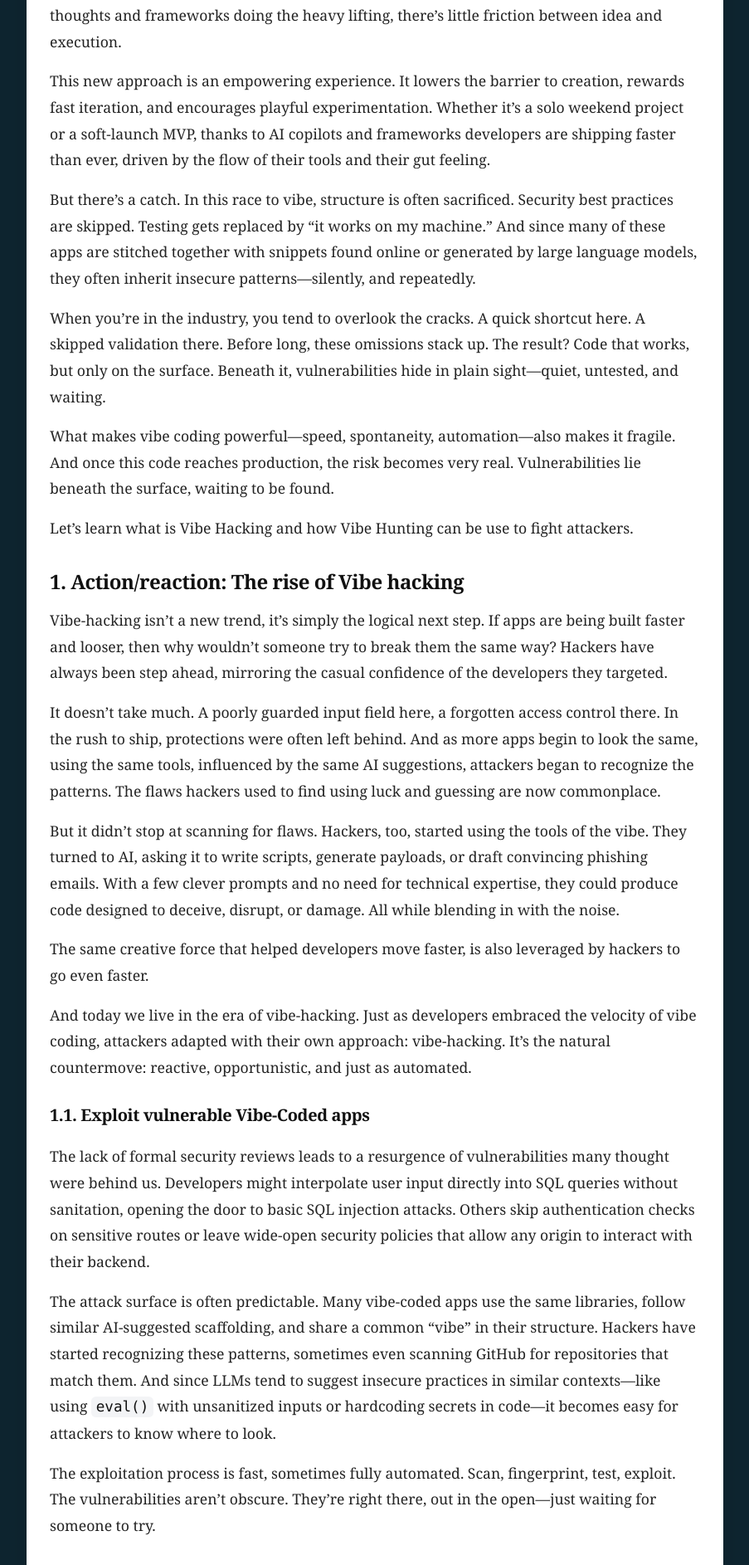
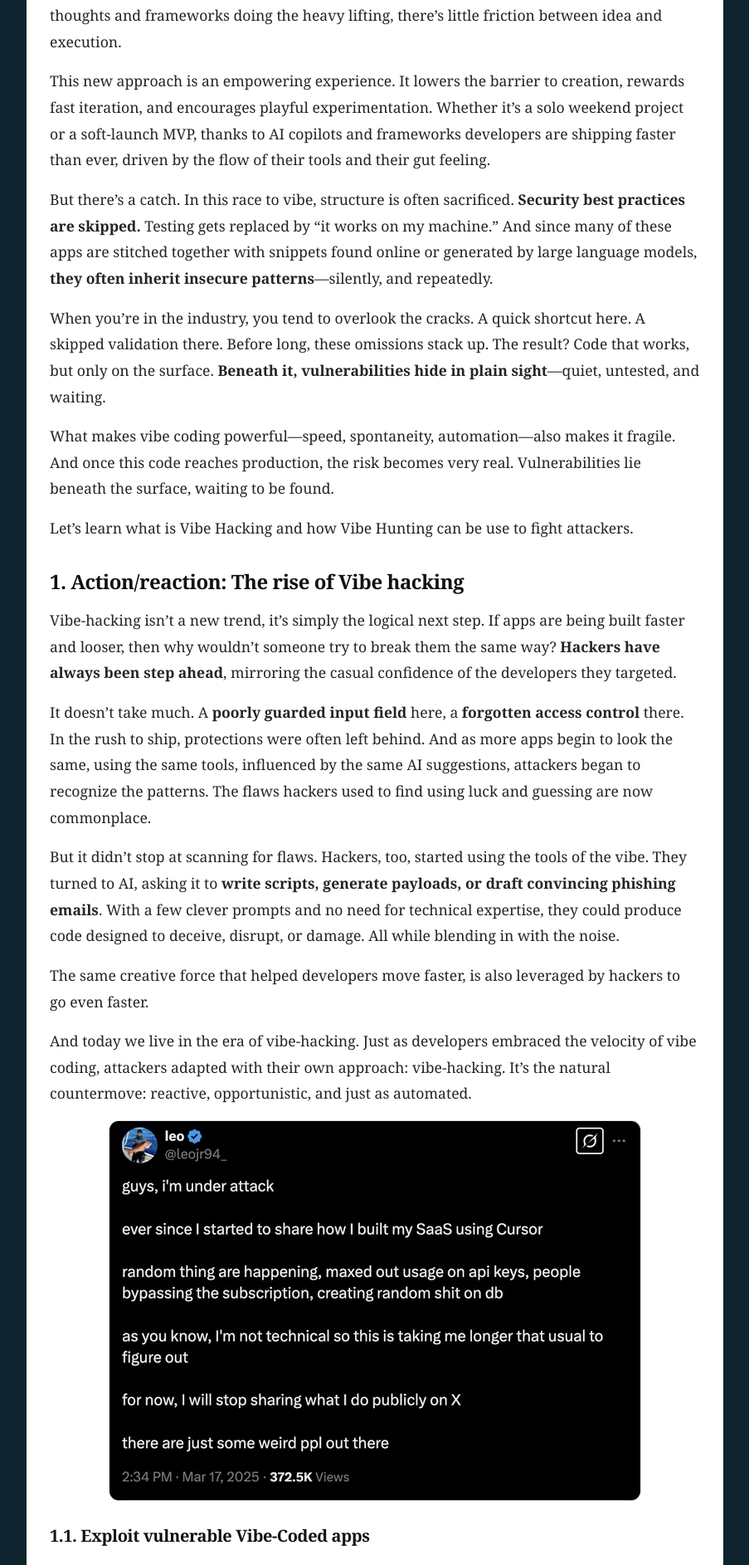
Before and after one commit to nybble-security/nybble-security.github.io, a Jekyll site: the page built from _posts/2025-06-23-vibe-hunting-fighting-fire-with-fire-in-the-age-of-ai-development.md, in a window 1280 px wide. Shown: the part 828-2714 px from the top of the page at 83% size, without its empty margins (188-1091 px from the left). Built offline with Jekyll 4.4.1, drawn with Linux system fonts in a browser that asks for light colours; nearby versions of some CDN libraries; some of the changed text lies outside the part shown.

Commit message:
correction 1er blog

```diff
--- a/_posts/2025-06-23-vibe-hunting-fighting-fire-with-fire-in-the-age-of-ai-development.md
+++ b/_posts/2025-06-23-vibe-hunting-fighting-fire-with-fire-in-the-age-of-ai-development.md
@@ -11,9 +11,9 @@ It started with a new rhythm in development. Vibe coding quickly became the norm
 
 This new approach is an empowering experience. It lowers the barrier to creation, rewards fast iteration, and encourages playful experimentation. Whether it’s a solo weekend project or a soft-launch MVP, thanks to AI copilots and frameworks developers are shipping faster than ever, driven by the flow of their tools and their gut feeling.
 
-But there’s a catch. In this race to vibe, structure is often sacrificed. Security best practices are skipped. Testing gets replaced by “it works on my machine.” And since many of these apps are stitched together with snippets found online or generated by large language models, they often inherit insecure patterns—silently, and repeatedly.
+But there’s a catch. In this race to vibe, structure is often sacrificed. **Security best practices are skipped.** Testing gets replaced by “it works on my machine.” And since many of these apps are stitched together with snippets found online or generated by large language models, **they often inherit insecure patterns**—silently, and repeatedly.
 
-When you’re in the industry, you tend to overlook the cracks. A quick shortcut here. A skipped validation there. Before long, these omissions stack up. The result? Code that works, but only on the surface. Beneath it, vulnerabilities hide in plain sight—quiet, untested, and waiting.
+When you’re in the industry, you tend to overlook the cracks. A quick shortcut here. A skipped validation there. Before long, these omissions stack up. The result? Code that works, but only on the surface. **Beneath it, vulnerabilities hide in plain sight**—quiet, untested, and waiting.
 
 What makes vibe coding powerful—speed, spontaneity, automation—also makes it fragile. And once this code reaches production, the risk becomes very real. Vulnerabilities lie beneath the surface, waiting to be found.
 
@@ -21,83 +21,85 @@ Let’s learn what is Vibe Hacking and how Vibe Hunting can be use to fight atta
 
 ## 1. Action/reaction: The rise of Vibe hacking
 
-Vibe-hacking isn’t a new trend, it’s simply the logical next step. If apps are being built faster and looser, then why wouldn’t someone try to break them the same way? Hackers have always been step ahead, mirroring the casual confidence of the developers they targeted.
+Vibe-hacking isn’t a new trend, it’s simply the logical next step. If apps are being built faster and looser, then why wouldn’t someone try to break them the same way? **Hackers have always been step ahead**, mirroring the casual confidence of the developers they targeted.
 
-It doesn’t take much. A poorly guarded input field here, a forgotten access control there. In the rush to ship, protections were often left behind. And as more apps begin to look the same, using the same tools, influenced by the same AI suggestions, attackers began to recognize the patterns. The flaws hackers used to find using luck and guessing are now commonplace.
+It doesn’t take much. A **poorly guarded input field** here, a **forgotten access control** there. In the rush to ship, protections were often left behind. And as more apps begin to look the same, using the same tools, influenced by the same AI suggestions, attackers began to recognize the patterns. The flaws hackers used to find using luck and guessing are now commonplace.
 
-But it didn’t stop at scanning for flaws. Hackers, too, started using the tools of the vibe. They turned to AI, asking it to write scripts, generate payloads, or draft convincing phishing emails. With a few clever prompts and no need for technical expertise, they could produce code designed to deceive, disrupt, or damage. All while blending in with the noise.
+But it didn’t stop at scanning for flaws. Hackers, too, started using the tools of the vibe. They turned to AI, asking it to **write scripts, generate payloads, or draft convincing phishing emails**. With a few clever prompts and no need for technical expertise, they could produce code designed to deceive, disrupt, or damage. All while blending in with the noise.
 
 The same creative force that helped developers move faster, is also leveraged by hackers to go even faster.
 
 And today we live in the era of vibe-hacking. Just as developers embraced the velocity of vibe coding, attackers adapted with their own approach: vibe-hacking. It’s the natural countermove: reactive, opportunistic, and just as automated.
 
+![In the era of vibe coding — fundamentals are still important](/assets/img/blog/2025-06-23-vibe-hunting-fighting-fire-with-fire-in-the-age-of-ai-development/in-the-era-of-vibe-coding-fundamentals-are-still-important-v0-acp1k9csabpe1.webp)
+
 ### 1.1. Exploit vulnerable Vibe-Coded apps
 
 The lack of formal security reviews leads to a resurgence of vulnerabilities many thought were behind us. Developers might interpolate user input directly into SQL queries without sanitation, opening the door to basic SQL injection attacks. Others skip authentication checks on sensitive routes or leave wide-open security policies that allow any origin to interact with their backend.
 
-The attack surface is often predictable. Many vibe-coded apps use the same libraries, follow similar AI-suggested scaffolding, and share a common “vibe” in their structure. Hackers have started recognizing these patterns, sometimes even scanning GitHub for repositories that match them. And since LLMs tend to suggest insecure practices in similar contexts—like using `eval()` with unsanitized inputs or hardcoding secrets in code—it becomes easy for attackers to know where to look.
+The **attack surface is often predictable**. Many vibe-coded apps use the same libraries, follow similar AI-suggested scaffolding, and share a common “vibe” in their structure. Hackers have started recognizing these patterns, sometimes even scanning GitHub for repositories that match them. And since LLMs tend to suggest insecure practices in similar contexts—like using `eval()` with unsanitized inputs or hardcoding secrets in code—it becomes easy for attackers to know where to look.
 
-The exploitation process is fast, sometimes fully automated. Scan, fingerprint, test, exploit. The vulnerabilities aren’t obscure. They’re right there, out in the open—just waiting for someone to try.
+The **exploitation process is fast, sometimes fully automated**. Scan, fingerprint, test, exploit. The vulnerabilities aren’t obscure. They’re right there, out in the open—just waiting for someone to try.
 
 ### 1.2. Generate Malicious Code
 
-The tools that help developers move quickly can also be turned around. Large language models, when prompted creatively (« I swear it’s for a CTF! ») or jailbroken can produce offensive code just as easily as functional prototypes. Attackers often disguise their intent behind “educational” prompts, and get back scripts that launch reverse shells, bypass firewalls, or scan networks.
+The tools that help developers move quickly can also be turned around. Large language models, when **prompted creatively** (« I swear it’s for a CTF! ») or jailbroken **can produce offensive code** just as easily as functional prototypes. Attackers often disguise their intent behind “educational” prompts, and get back scripts that launch reverse shells, bypass firewalls, or scan networks.
 
-Beyond code, LLMs are also being used to scale phishing campaigns. With a single prompt, an attacker can generate dozens of convincing emails, complete with fake login pages, spoofed branding, and psychologically tuned language. They can craft worms, malicious macros, even fake browser extensions, without needing prior expertise. It’s no longer about writing code from scratch—it’s about asking the right questions.
+Beyond code, LLMs are also being used to **scale phishing campaigns**. With a single prompt, an attacker can generate dozens of convincing emails, complete with fake login pages, spoofed branding, and psychologically tuned language. They can craft worms, malicious macros, even fake browser extensions, without needing prior expertise. It’s no longer about writing code from scratch—it’s about asking the right questions.
 
-This doesn’t require deep technical knowledge. It requires time, creativity, and access to tools that are increasingly accessible to anyone. This could lead to an increase in the number of exploitation attempts, which may not be very well targeted or well prepared, but in the mass some will get through and potentially do a lot of damage
+This doesn’t require deep technical knowledge. It requires time, creativity, and access to tools that are increasingly accessible to anyone. This could **lead to an increase in the number of exploitation attempts**, which may not be very well targeted or well prepared, but in the mass some will get through and potentially do a lot of damage
 
 ## 2. The hunter's dawn: Vibe hunting
 
-As usual, the cyberdefense part is a bit late, but Vibe hunting should already exists and be a thing.
+As usual, the cyberdefense part is a bit late, but **Vibe hunting** should already exists and be a thing.
 
-Defense teams such as SOCs, CSIRTs and CERTs need to adopt these new tools and methods as quickly as attackers. These technologies help them to respond to these new threats, and above all represent a real opportunity to make threat hunting campaigns more accessible, faster and smarter.
+Defense teams such as SOCs, CSIRTs and CERTs need to adopt these new tools and methods as quickly as attackers. These technologies help them to respond to these new threats, and above all represent a real opportunity to make **threat hunting campaigns more accessible, faster and smarter**.
 
 This must be an essential pillar in the next wave of security operations.
 
 ### 2.1. Tool agnostic hunting
 
-The security stack has never been so fragmented. One team uses Splunk, another relies on Elastic. Some swear by SentinelOne or Microsoft Defender, while others lean into Sekoia or any number of EDR and XDR platforms. Each tool comes with its own syntax, its own language, its own way of asking questions.
+The **security stack has never been so fragmented**. One team uses Splunk, another relies on Elastic. Some swear by SentinelOne or Microsoft Defender, while others lean into Sekoia or any number of EDR and XDR platforms. Each tool comes with its own syntax, its own language, its own way of asking questions.
 
 Hunter doesn’t have time for that.
 
 In this new landscape, defenders shouldn’t be required to memorize every DSL (Domain Specific Language) just to track suspicious behavior. Whether the data sits in a SIEM, flows through a Datalake, or gets piped into an XDR, the analyst’s intent should be enough.
 
-This is where LLMs can play a new role. The hunter speaks in natural language: “Show me unusual file executions after login from this host.” The LLM takes that prompt, understands the underlying tool, and generates the correct query—KQL for Microsoft, SPL for Splunk, EQL for Elastic, Sigma rules, by using a dedicated agent for example.
+This is where LLMs can play a new role. The **hunter speaks in natural language**: “Show me unusual file executions after login from this host.” The **LLM takes that prompt, understands** the underlying tool, and generates the correct query—KQL for Microsoft, SPL for Splunk, EQL for Elastic, Sigma rules, by using a dedicated agent for example.
 
 The abstraction layer becomes the enabler. Hunters are no longer stuck rewriting the same logic five different ways. They move faster, ask deeper questions, and spend more time interpreting results instead of fighting syntax.
 
-Tool-agnostic hunting isn’t just about convenience. It’s about freeing cognitive space so defenders can focus on signal, not syntax and noise. And when threats are evolving at the speed of the vibe, that freedom makes all the difference.
+Tool-agnostic hunting isn’t just about convenience. It’s about freeing cognitive space so **defenders can focus on signal, not syntax and noise**. And when threats are evolving at the speed of the vibe, that freedom makes all the difference.
 
 ### 2.2. Empower the cyberdefense army
 
-The rise of vibe coding has reshaped how software is written. So, vibe hunting must reshape how security knowledge is shared.
+The rise of vibe coding has reshaped how software is written. So, **vibe hunting must reshape how security knowledge is shared**.
 
 Unity is strength, the defenders best equipped to keep up are those who learn together. Whether you’re a red teamer analyzing low-hanging bugs, a blue teamer watching logs for new exploit patterns, or a developer curious about what you might have missed, you’re part of the same loop.
 
-The power of community lies in its collective intuition. When one hunter spots a repeated SQL injection pattern across AI-generated templates, that insight should spread. When another notices a phishing payload crafted with GPT-style phrasing, it shouldn’t stay local. Every shared detection rule, repo audit, and micro-case study strengthens the entire field.
+**The power of community lies in its collective intuition**. When one hunter spots a repeated SQL injection pattern across AI-generated templates, that insight should spread. When another notices a phishing payload crafted with GPT-style phrasing, it shouldn’t stay local. Every shared detection rule, repo audit, and micro-case study strengthens the entire field.
 
-This is about shifting from security teams to a security culture by raising an army of analysts/hunters, as was done for the Bug Bounty. In vibe hunting, we aren’t gatekeeping knowledge—we’re sampling it.
+**This is about shifting from security teams to a security culture** by raising an army of analysts/hunters, as was done for the Bug Bounty. In vibe hunting, we aren’t gatekeeping knowledge—we’re sampling it.
 
 ### 2.3. Power of the feedback loop
 
-What sets vibe hunting apart is that it evolves as fast as the threats it tracks. It isn’t static. It doesn’t finish when the report is filed. It feeds forward.
+What sets **vibe hunting** apart is that it **evolves as fast as the threats it tracks**. It isn’t static. It doesn’t finish when the report is filed. It feeds forward.
 
-Every hunt reveals something: a new technique, a repeated oversight, a botched AI suggestion. Those observations don’t disappear. They refine the models. They shape the playbooks. They update the guardrails for the next round of vibe-coded experiments.
+**Every hunt reveals something**: a new technique, a repeated oversight, a botched AI suggestion. Those observations don’t disappear. They refine the models. They shape the playbooks. They update the guardrails for the next round of vibe-coded experiments.
 
 And just as attackers iterate based on what works, so must defenders. Detection logic is tuned. Prompts are hardened. Vulnerability databases begin to reflect the real-world patterns of AI-assisted development.
 
-This loop is where vibe hunting becomes more than defense—it becomes design. We don’t just patch flaws. We understand how they emerge, how they propagate, and how to prevent them upstream. In a world of automated creation, we need automated reflection.
+**This loop is where vibe hunting becomes more than defense**—it becomes design. We don’t just patch flaws. We understand how they emerge, how they propagate, and how to prevent them upstream. In a world of automated creation, we need automated reflection.
 
 This isn’t a sprint. It’s an ecosystem. One that listens, learns, and adapts.
 
 ## Conclusion: In the wild, with intention
 
-In the age of AI-assisted everything, where builders ship faster and attackers follow faster still, vibe hunting is the necessary counterbalance. It’s not just about spotting what went wrong. It’s about knowing how, why, and when.
+In the age of AI-assisted everything, where builders ship faster and attackers follow faster still, **vibe hunting is the necessary counterbalance**. It’s not just about spotting what went wrong. It’s about knowing how, why, and when.
 
 Because the real threat isn’t just speed. It’s speed without awareness. And vibe hunting brings that awareness back—one pattern at a time.
 
-At Nybble we firmly believe that humans are the key, and that they have to stay in the loop. That’s why we’re building up our community, hunting day and night, all over the world, to finally outsize, outsmart and outspeed the attackers.
+At Nybble we firmly believe that humans are the key, and that they have to stay in the loop. **That’s why we’re building up our community, hunting day and night, all over the world**, to finally **outsize, outsmart and outspeed** the attackers.
 
 ## Want to discuss it?
 
--- a/assets/css/blog.css
+++ b/assets/css/blog.css
@@ -33,7 +33,7 @@ body.blog footer p{color:inherit}
 .post-body blockquote{border-left:3px solid #e5e7eb; padding-left:1rem; color:#374151; font-style:italic}
 .post-body pre{background:#0f172a; color:#e5e7eb; border-radius:.75rem; padding:1rem; overflow:auto}
 .post-body code{background:#f3f4f6; color:#111; padding:.15rem .35rem; border-radius:.35rem}
-.post-body img{border-radius:.75rem;border:1px solid #e5e7eb;max-width:100%}
+.post-body img{border-radius:.75rem;border:1px solid #e5e7eb;max-width:100%;margin: 0 auto}
 
 /* Liste des articles (/blog) */
 .blog-list{max-width:860px;margin:0 auto;padding:2rem 1.25rem}
```
Also changed, not shown: assets/img/blog/2025-06-23-vibe-hunting-fighting-fire-with-fire-in-the-age-of-ai-development/in-the-era-of-vibe-coding-fundamentals-are-still-important-v0-acp1k9csabpe1.webp (added).
